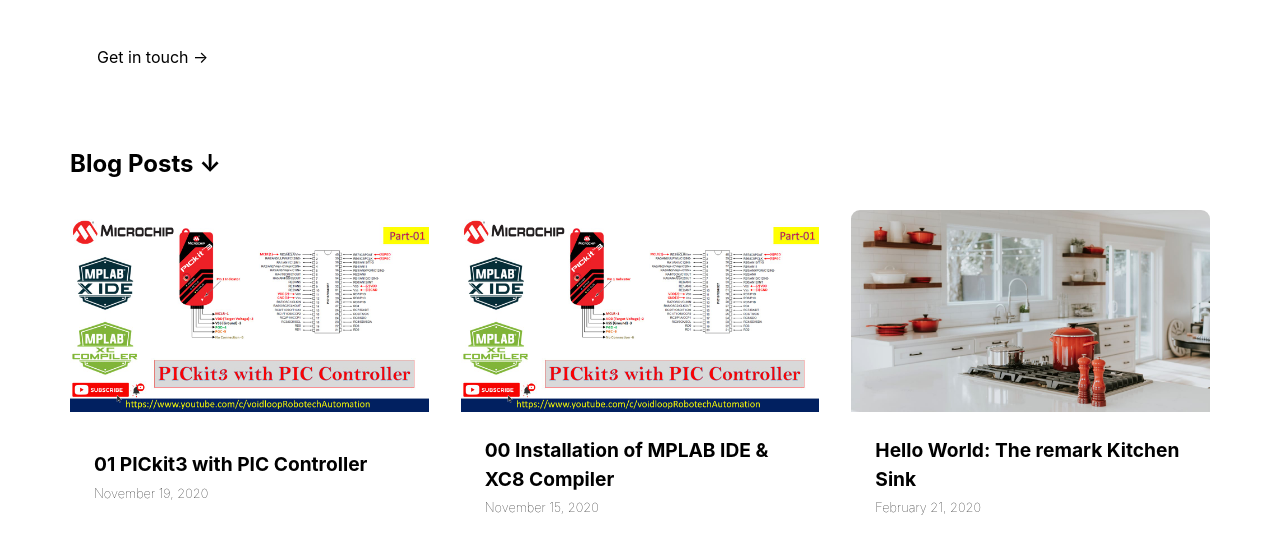
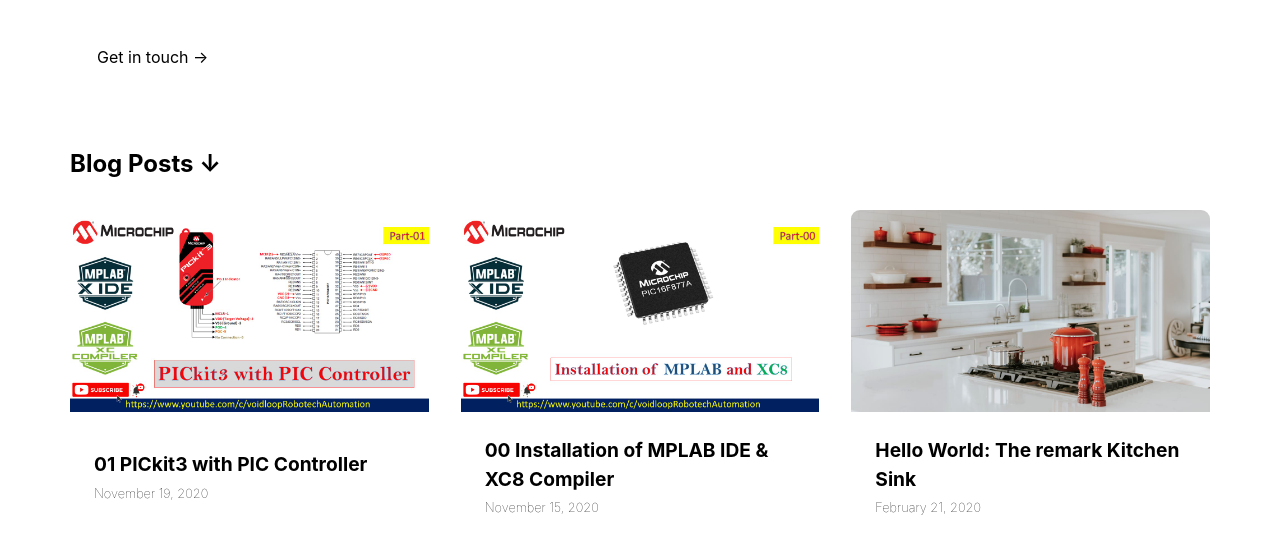
Before and after one commit to sandipmaurya/voidloop-blog, a Gatsby site: page / in a window 1280 px wide. Shown: the part 264-800 px from the top of the page. Built offline with nearby package versions, Linux system fonts and the light colour scheme; Gatsby itself is replaced by a stand-in of ours.

Commit message:
Update Blog “2020-11-15-00-installation-of-mplab-ide-xc8-compiler”

```diff
--- a/_data/blog/2020-11-15-00-installation-of-mplab-ide-xc8-compiler.md
+++ b/_data/blog/2020-11-15-00-installation-of-mplab-ide-xc8-compiler.md
@@ -6,6 +6,6 @@ title: 00 Installation of MPLAB IDE & XC8 Compiler
 metaDescription: >-
   Download and  install latest version of MPLAB IDE and Installation XC8
   compiler
-thumbnail: /assets/MPLAB.jpg
+thumbnail: /assets/00MPLAB.jpg
 ---
 kkcfsngusdxnauudxnuguufziouay8uy Acviu oiaicdfgh sasd
```
Also changed, not shown: static/assets/00MPLAB.jpg (added).
